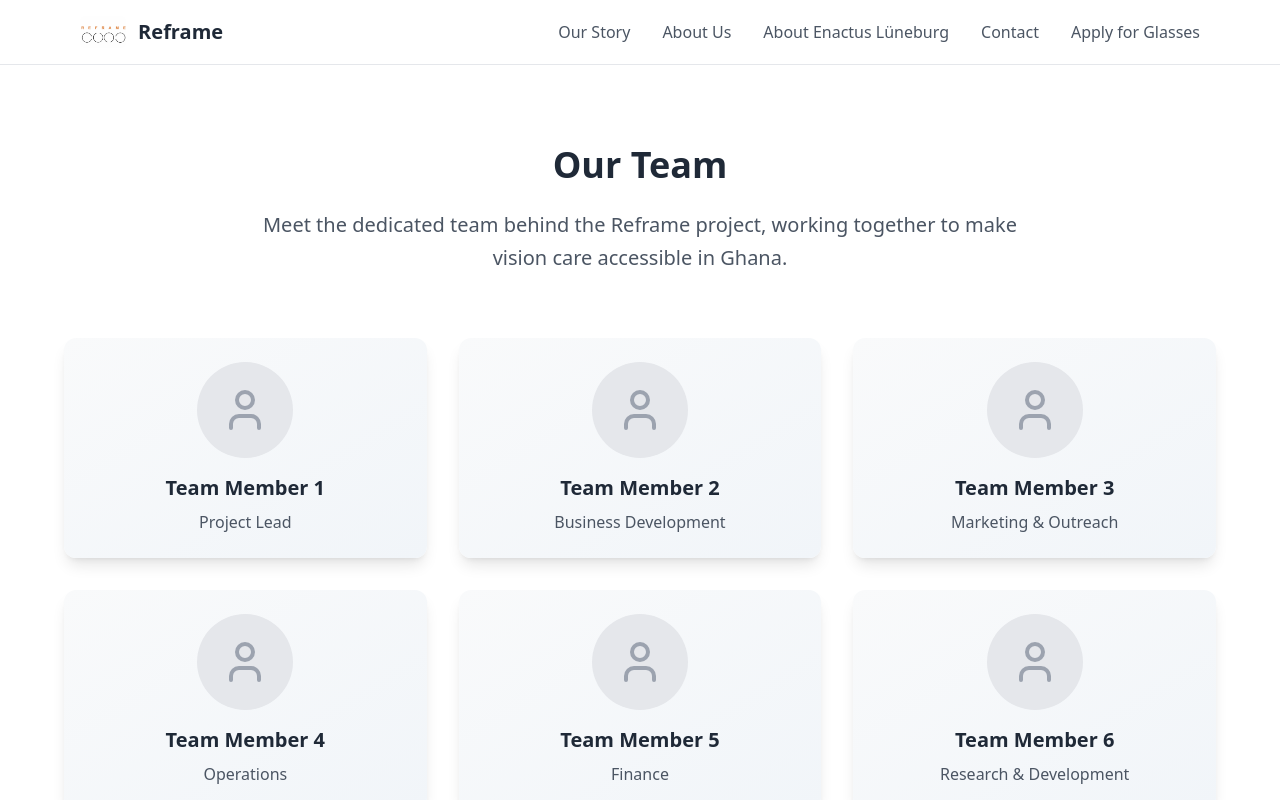
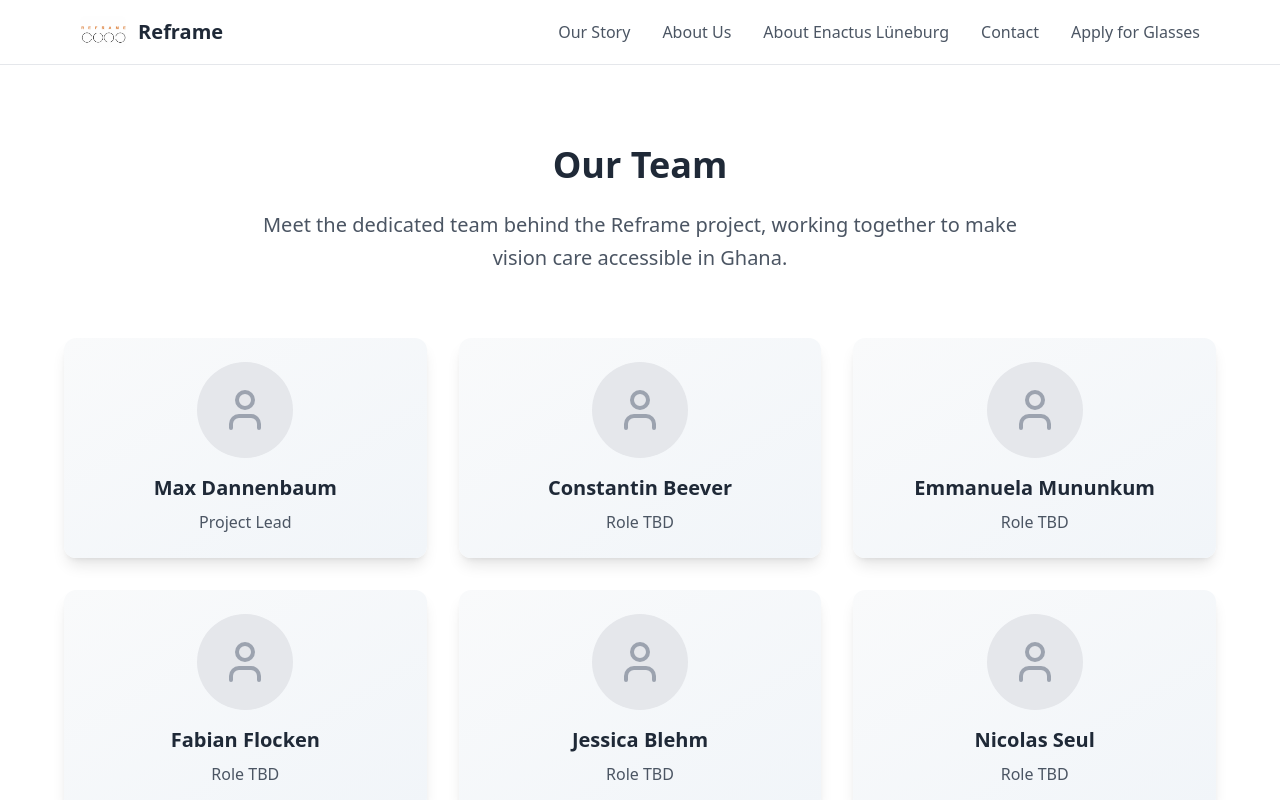
Before and after one commit to LGReframe/ghana-glasses-reframe-info, a React (Vite) app: page /team in a window 1280 px wide. Shown: the top 800 px of the page. Built offline with nearby package versions, Linux system fonts and the light colour scheme.

Commit message:
Add team member names
Add the names of the team members to the team section.

```diff
--- a/src/components/Team.tsx
+++ b/src/components/Team.tsx
@@ -4,33 +4,38 @@ import { User } from "lucide-react";
 const Team = () => {
   const teamMembers = [
     {
-      name: "Team Member 1",
+      name: "Max Dannenbaum",
       role: "Project Lead",
       image: "/placeholder.svg"
     },
     {
-      name: "Team Member 2",
-      role: "Business Development",
+      name: "Constantin Beever",
+      role: "Role TBD",
       image: "/placeholder.svg"
     },
     {
-      name: "Team Member 3",
-      role: "Marketing & Outreach",
+      name: "Emmanuela Mununkum",
+      role: "Role TBD",
       image: "/placeholder.svg"
     },
     {
-      name: "Team Member 4",
-      role: "Operations",
+      name: "Fabian Flocken",
+      role: "Role TBD",
       image: "/placeholder.svg"
     },
     {
-      name: "Team Member 5",
-      role: "Finance",
+      name: "Jessica Blehm",
+      role: "Role TBD",
       image: "/placeholder.svg"
     },
     {
-      name: "Team Member 6",
-      role: "Research & Development",
+      name: "Nicolas Seul",
+      role: "Role TBD",
+      image: "/placeholder.svg"
+    },
+    {
+      name: "Patrick Janke",
+      role: "Role TBD",
       image: "/placeholder.svg"
     }
   ];
```
